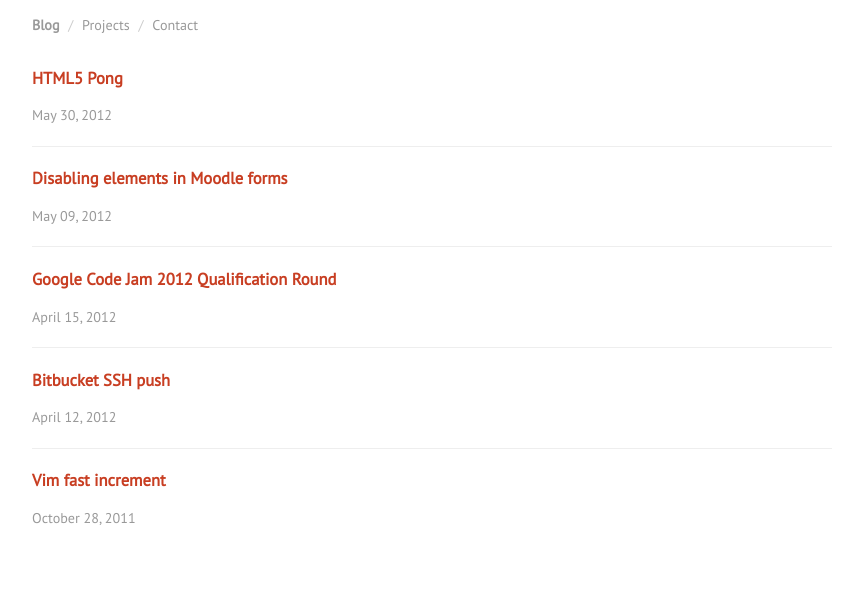
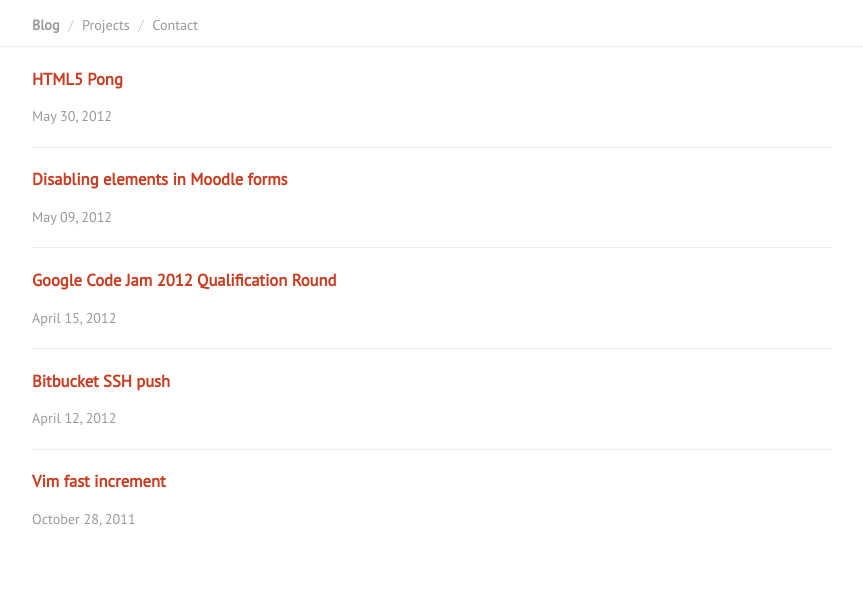
Before and after one commit to minivan/minivan.github.io, a Jekyll site: the page built from index.html, in a window 1280 px wide. Shown: the top 615 px of the page, without its empty margins (208-1071 px from the left). Built offline with Jekyll 4.4.1, drawn with Linux system fonts in a browser that asks for light colours.

```diff
--- a/_layouts/default.html
+++ b/_layouts/default.html
@@ -11,9 +11,11 @@
     </head>
     <body>
         <nav class="breadcrumb">
-            <a href="/"><b>Blog</b></a> /
-            <a href="https://github.com/robertboloc">Projects</a> /
-            <a href="https://twitter.com/robertboloc">Contact</a>
+            <div>
+                <a href="/"><b>Blog</b></a> /
+                <a href="https://github.com/robertboloc">Projects</a> /
+                <a href="/contact">Contact</a>
+            </div>
         </nav>
         <div id="container">
             {{ content }}
--- a/css/main.css
+++ b/css/main.css
@@ -90,9 +90,12 @@ footer div {
 /*Nav*/
 nav.breadcrumb {
     color: #ccc;
+    padding: 15px 0px 10px 0px;
+    border-bottom: 1px solid #eee;
+}
+nav.breadcrumb div {
     width: 800px;
     margin:0 auto;
-    padding: 15px 0px 10px 0px;
 }
 nav.breadcrumb a {
     margin: 0 5px;
@@ -114,3 +117,15 @@ nav.breadcrumb strong {
     font-weight: bold;
     color: #333;
 }
+
+dl dt {
+    font-size: 16px;
+    font-weight: bold;
+    line-height: 1.2;
+}
+dl dd {
+    margin: 0 0 10px 0;
+    font-size: 14px;
+    line-height: 1.4;
+    color: #666;
+}
```
Also changed, not shown: contact.html (added, +10 -0 lines).
